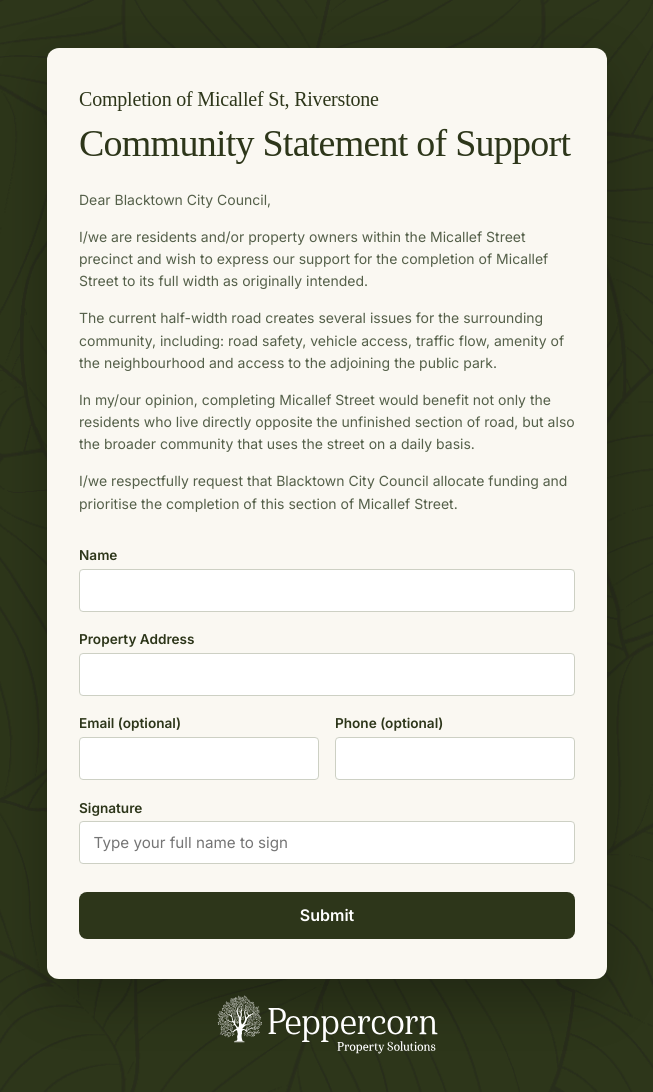
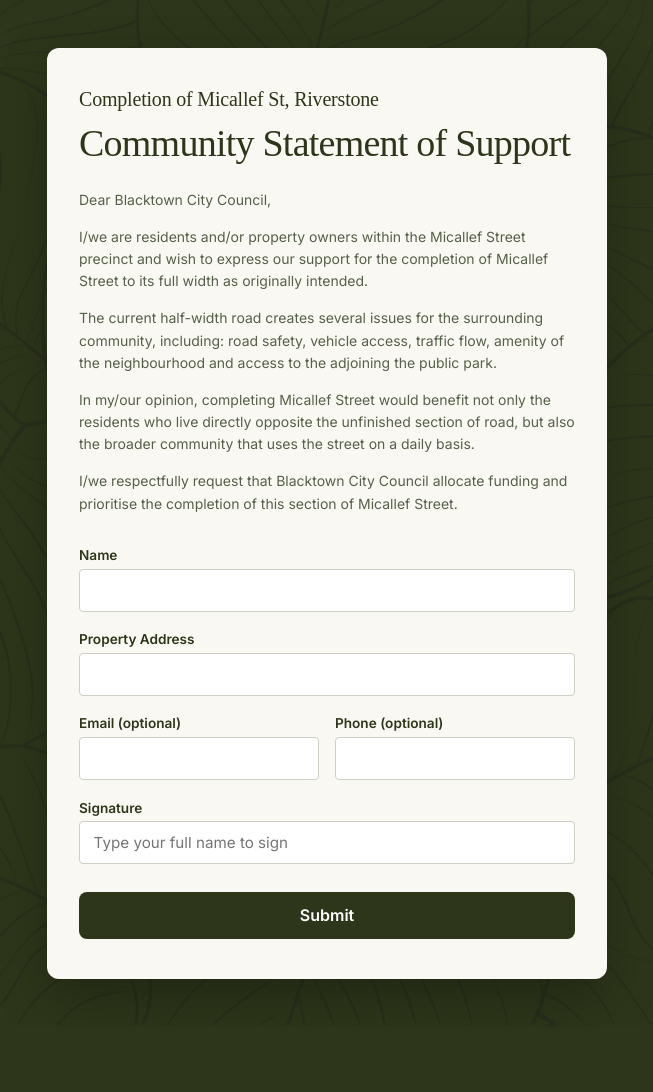
Before and after one commit to garygoesgary/peppercorn-property, a website: page community-support/index.html in a window 1280 px wide. Shown: the whole page, without its empty margins (313-966 px from the left). After the commit the page ends 1027 px from the top, so only its background shows below. Drawn offline with Linux system fonts and the light colour scheme; a web font is replaced by a local one.

Commit message:
Remove Peppercorn logo from petition page footer

```diff
--- a/community-support/index.html
+++ b/community-support/index.html
@@ -130,13 +130,6 @@
       background: #f7e2e2;
       color: #7a2323;
     }
-    .footer-logo {
-      position: relative;
-      z-index: 1;
-      margin-top: 1rem;
-      width: 221px;
-      height: auto;
-    }
   </style>
 </head>
 <body>
@@ -185,8 +178,6 @@
     </form>
   </div>
 
-  <img class="footer-logo" src="../assets/peppercorn-logo-white.svg" alt="Peppercorn Property Solutions">
-
   <script>
     const form = document.getElementById('petition-form');
     const btn = document.getElementById('submit-btn');
```
